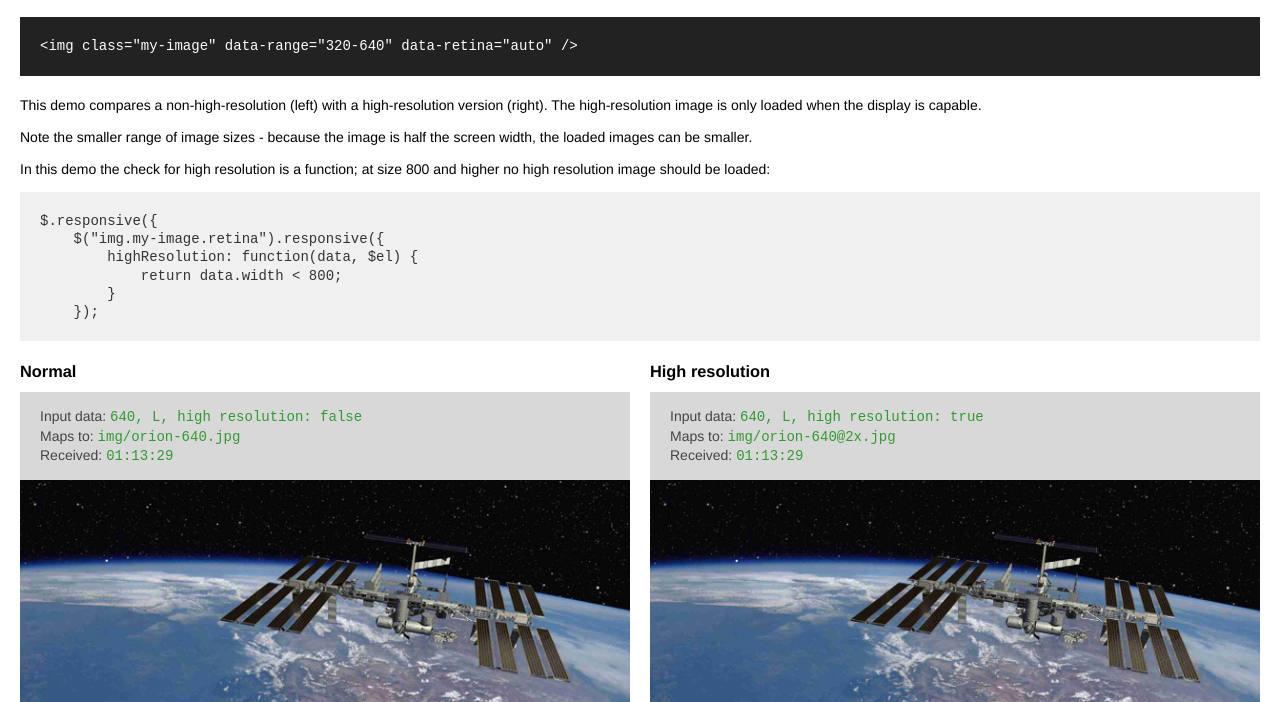
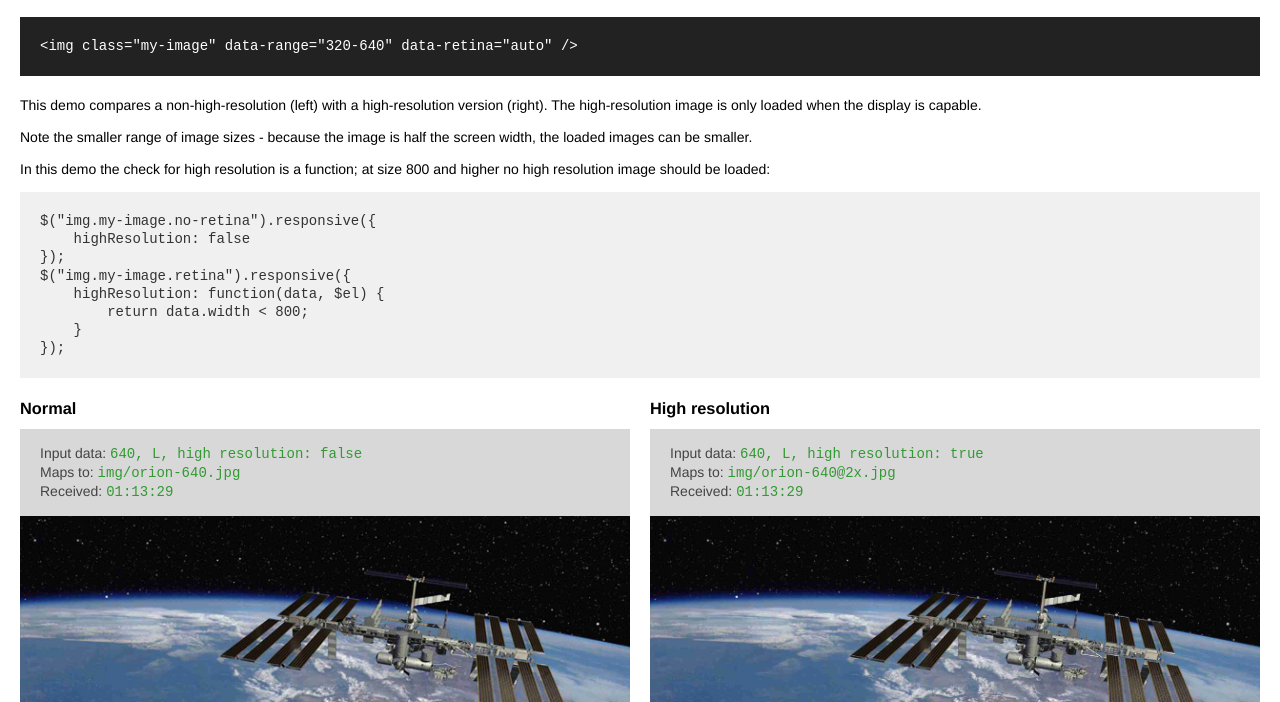
Before and after one commit to ArthurClemens/jquery-fetch-responsive-plugin, a plain HTML site: page demo5.html in a window 1280 px wide. Shown: the part 98-800 px from the top of the page. Drawn offline with nearby package versions, Linux system fonts and the light colour scheme.

Commit message:
Improve demo description

```diff
--- a/demo5.html
+++ b/demo5.html
@@ -34,12 +34,14 @@
 		    In this demo the check for high resolution is a function; at size 800 and higher no high resolution image should be loaded:
 		</p>
 <pre>
-$.responsive({
-    $("img.my-image.retina").responsive({
-        highResolution: function(data, $el) {
-            return data.width < 800;
-        }
-    });
+$("img.my-image.no-retina").responsive({
+    highResolution: false
+});
+$("img.my-image.retina").responsive({
+    highResolution: function(data, $el) {
+        return data.width < 800;
+    }
+});
 </pre>
     </div>
 
```
